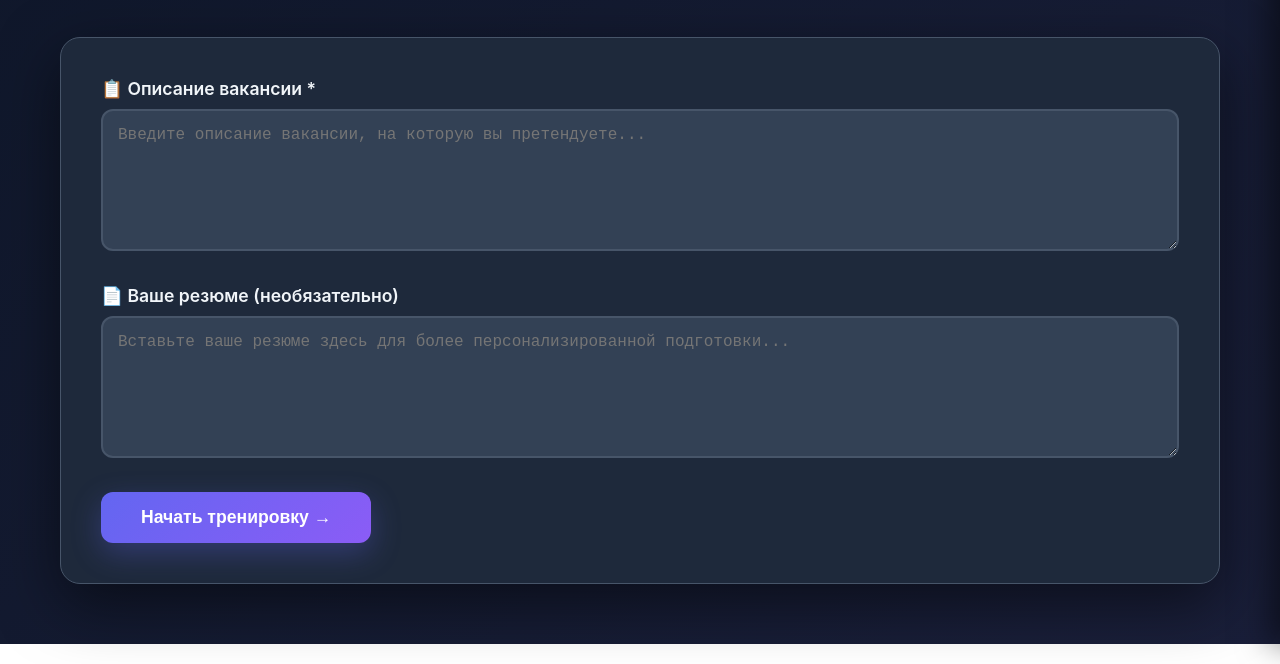
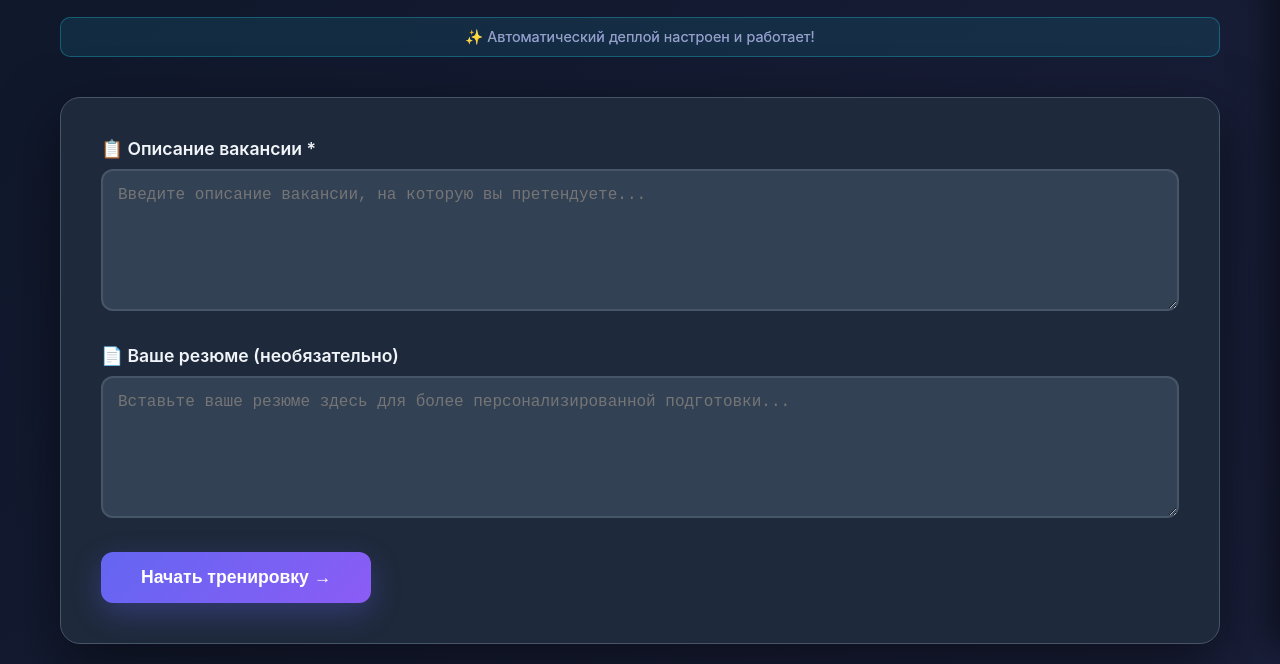
Before and after one commit to aihrtest-create/ai-interview-trainer, a website: page index.html in a window 1280 px wide. Shown: the part 156-820 px from the top of the page. Drawn offline with Linux system fonts and the light colour scheme.

Commit message:
Update index.html
Тест автодеплоя - добавил уведомление

```diff
--- a/index.html
+++ b/index.html
@@ -482,6 +482,9 @@
         <div class="header">
             <h1>🤖 AI Interview Trainer</h1>
             <p>Подготовьтесь к собеседованию с помощью ИИ</p>
+            <div style="margin-top: 20px; padding: 10px; background: rgba(34, 211, 238, 0.1); border-radius: 10px; border: 1px solid rgba(34, 211, 238, 0.3);">
+                <p style="color: var(--accent); font-size: 0.9rem;">✨ Автоматический деплой настроен и работает!</p>
+            </div>
         </div>
 
         <!-- Экран 1: Настройка -->
```
